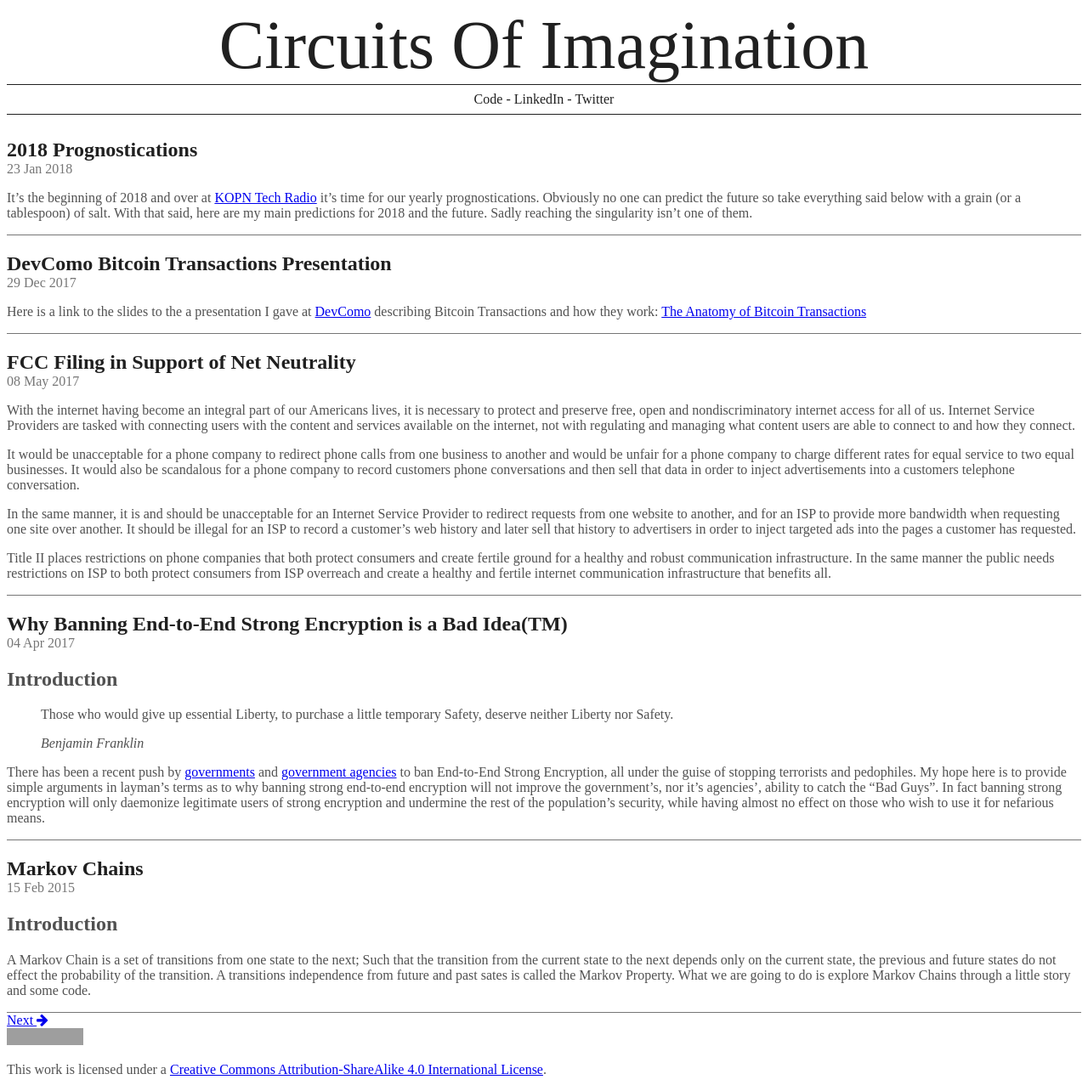
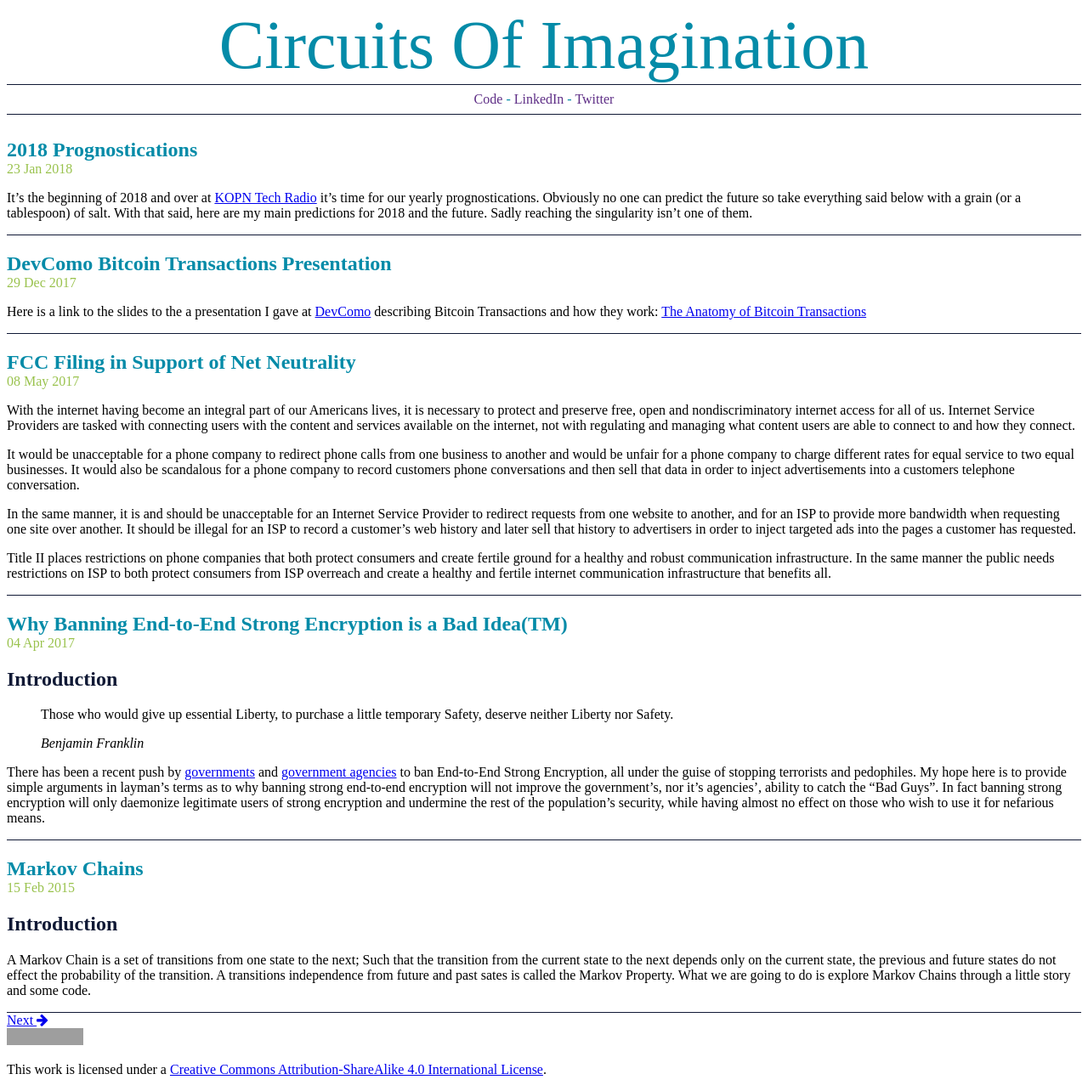
Before and after one commit to tantalum/tantalum.github.io, a Jekyll site: the page built from index.html, in a window 1280 px wide. Shown: the whole page at 85% size. Built offline with Jekyll 4.4.1, drawn with Linux system fonts in a browser that asks for light colours; the list of posts is cut into pages by our own code; comment, search, counter and statistics services are not loaded; grey boxes are pictures that could not be loaded.

Commit message:
Brigher color scheme

```diff
--- a/css/main.scss
+++ b/css/main.scss
@@ -2,31 +2,46 @@
 # Front matter so Jekyll will process this file
 ---
 
+// Colorscheme: https://coolors.co/5e2e86-f18f01-048ba8-99c24d-101935
+
 // COLORS
-$coi-dark-gray: #202020;
-$coi-light-gray: #515151;
-$coi-off-white: #767676;
-$coi-white: #fff;
+$coi-violet: #5E2E86;
+$coi-orange: #F18F01;
+$coi-blue:   #048BA8;
+$coi-green:  #99C24D;
+$coi-teal:   #101935;
+$coi-white:  #fff;
 
 // DIMENSIONS
 $coi-simple-padding: 0.5em;
 
+$coi-post-margin-small: 0em 0em 0em;
+$coi-post-margin-med: 0em 2em 0em;
+$coi-post-margin-large: 0em 5em 0em;
+
 $coi-tablet-breakpoint: 768px;
 $coi-desktop-breakpoint: 1024px;
 
+h1 {
+    color: $coi-blue;
+}
+
+h2, h3, h4 {
+    color: $coi-teal;
+}
+
 body {
   margin: 0px;
-  color: $coi-light-gray;
   font-family: "Times New Roman", Times, serif;
 }
 
 .coi-navigation {
-  color: $coi-dark-gray;
+  color: $coi-blue;
   padding: $coi-simple-padding;
   text-align: center;
 
   a {
-    color: $coi-dark-gray;
+    color: $coi-blue;
     text-decoration: none;
 
     &:hover {
@@ -45,10 +60,20 @@ body {
   }
 
   .coi-header-navigation {
-      padding: 0.5em;
-      border-top: solid $coi-dark-gray 1px;
-      border-bottom: solid $coi-dark-gray 1px;
-  }
+      padding: $coi-simple-padding;
+      border-top: solid $coi-teal 1px;
+      border-bottom: solid $coi-teal 1px;
+
+      a {
+        color: $coi-violet;
+        text-decoration: none;
+
+        &:hover {
+          text-decoration: underline;
+        }
+      }
+
+   }
 }
 
 .coi-main {
@@ -56,12 +81,12 @@ body {
 
   //------ Post Listing on Main Page ----
   .coi-post-card {
-    border-bottom: solid $coi-off-white 1px;
+    border-bottom: solid $coi-teal 1px;
     .coi-post-card-title-container {
       .coi-post-card-title {
         margin-bottom: 0px;
         a.coi-post-card-title-link {
-          color: $coi-dark-gray;
+          color: $coi-blue;
           text-decoration: none;
           &:hover {
             text-decoration: underline;
@@ -69,20 +94,28 @@ body {
         }
       }
       .coi-post-card-subtitle {
-        color: $coi-off-white;
+        color: $coi-green;
       }
     }
   }
 
   //---- Full Post ---
   .coi-post {
-    .coi-post-header {
+    margin: $coi-post-margin-small;
+
+    @media screen and (min-width: $coi-tablet-breakpoint) and (max-width: $coi-desktop-breakpoint - 1 ) {
+      margin: $coi-post-margin-med;
+    }
+    @media screen and (min-width: $coi-desktop-breakpoint) {
+      margin: $coi-post-margin-large;
+    }
+     .coi-post-header {
       .coi-post-header-title {
-        color: $coi-dark-gray;
+        color: $coi-blue;
         margin-bottom: 0px;
       }
       .coi-post-header-date {
-        color: $coi-off-white;
+        color: $coi-green;
         float: left;
       }
       .coi-post-social-buttons {
@@ -91,7 +124,7 @@ body {
         .coi-post-social-button {
           display: inline-block;
           a {
-            color: $coi-off-white;
+            color: $coi-orange;
           }
         }
       }
```
